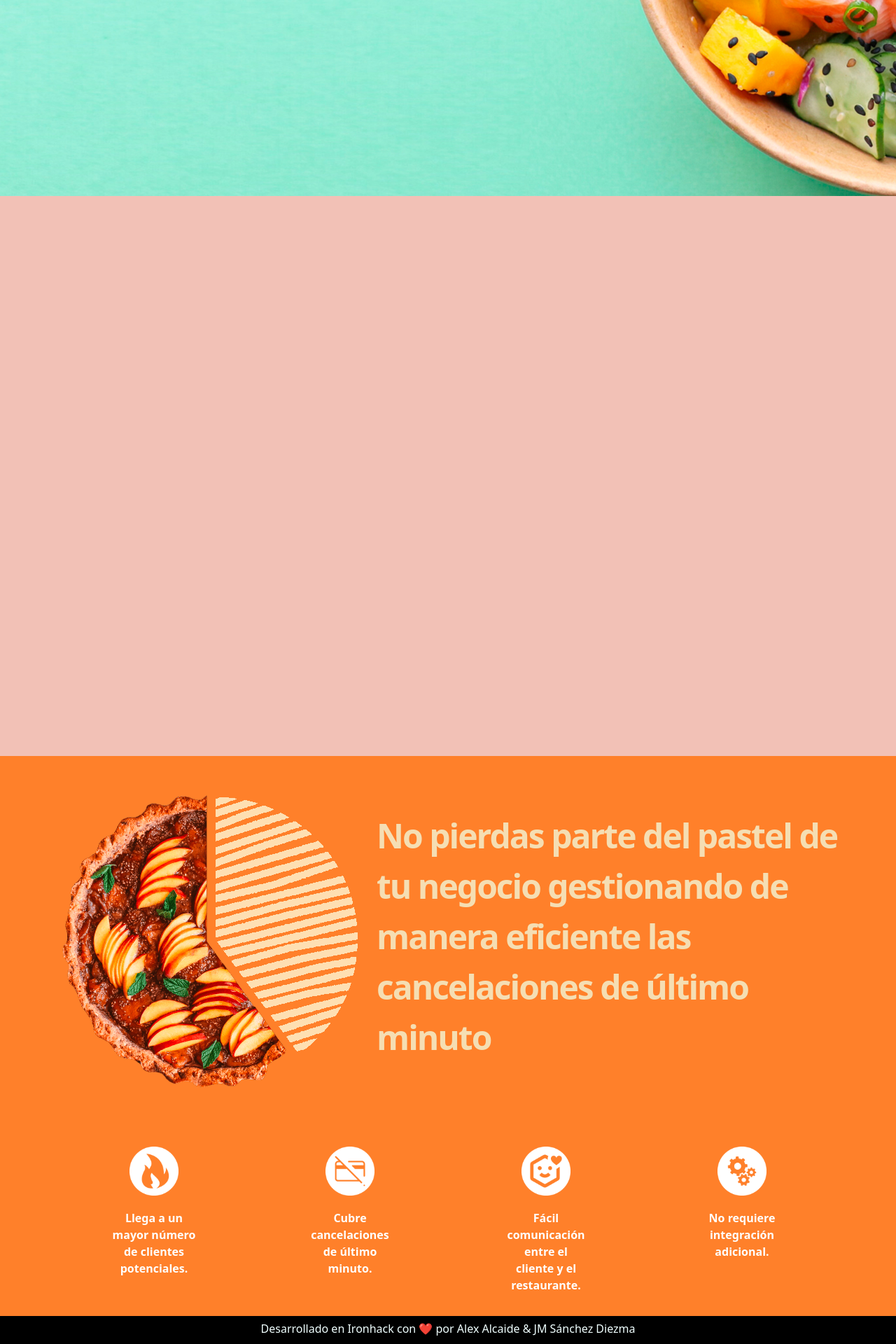
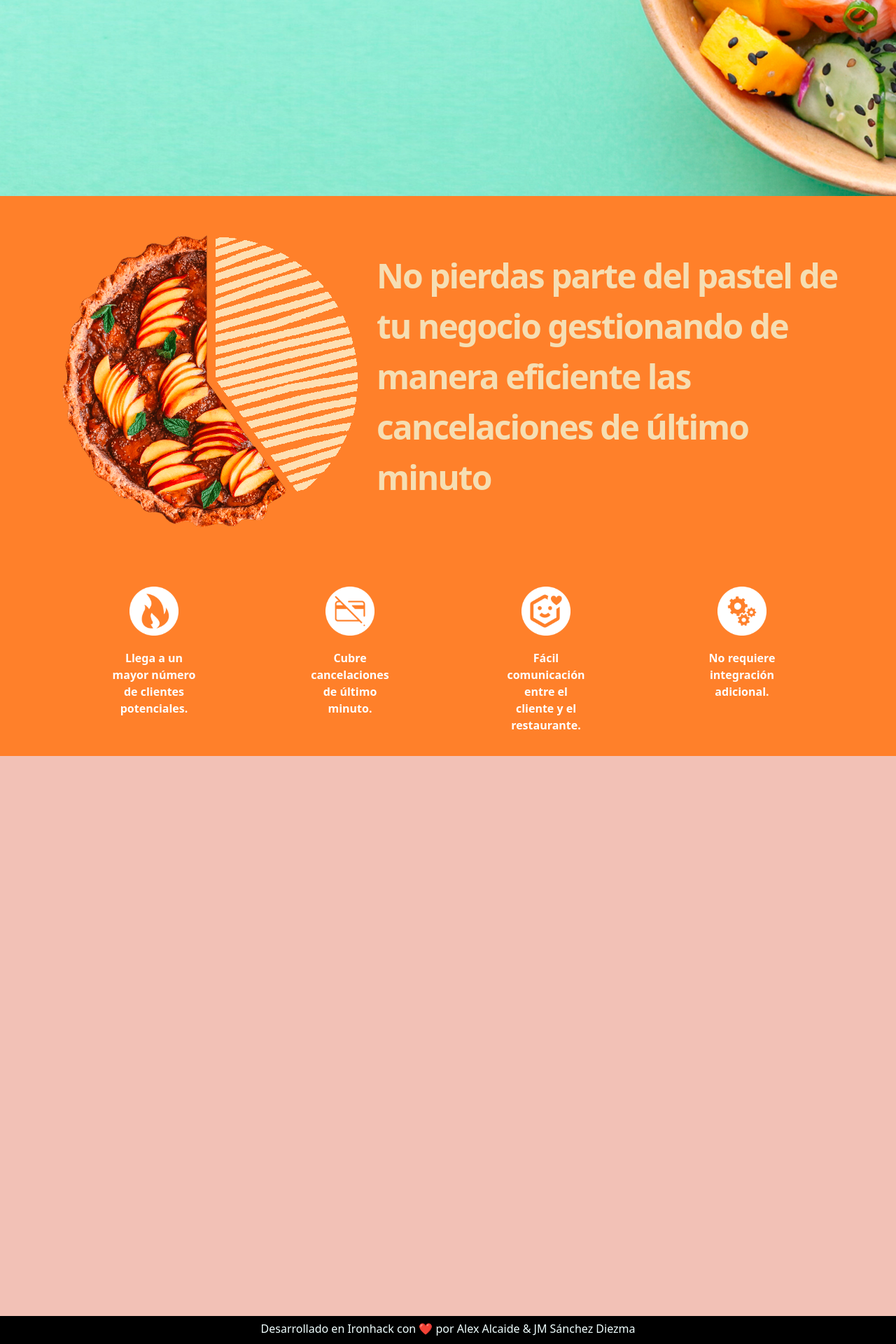
Before and after one commit to sanchezdiezma/marchando, a React (Create React App) app in the folder client/: page / in a window 1280 px wide. Shown: the part 576-2496 px from the top of the page at 70% size. Built offline with nearby package versions, Linux system fonts and the light colour scheme; no server answers; what google-maps-react would draw is missing.

Commit message:
Estilando

```diff
--- a/client/src/components/pages/Index/Home.js
+++ b/client/src/components/pages/Index/Home.js
@@ -14,8 +14,6 @@ function Home() {
           <p>¡Si no tienes reserva, por lo menos ten Marchando!</p>
         </div>
       </section>
-
-      <section className="hero3 fl-container fl-centerh fl-centerv"></section>
 
       <section className="hero4">
         <div className="grafico">
@@ -65,6 +63,8 @@ function Home() {
         </div>
       </section>
 
+      <section className="hero3 fl-container fl-centerh fl-centerv"></section>
+
       <section className="heroFooter">
         <p className="textFooter">
           {" "}
```
